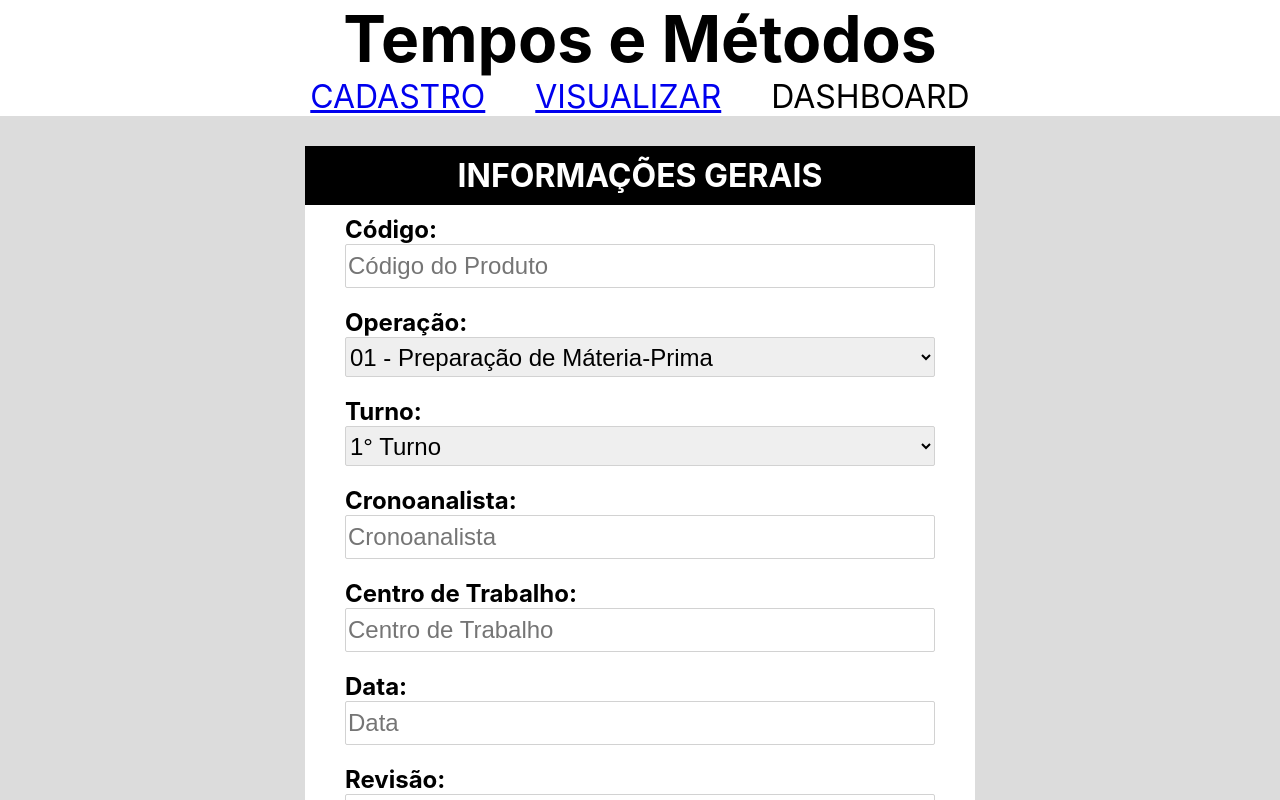
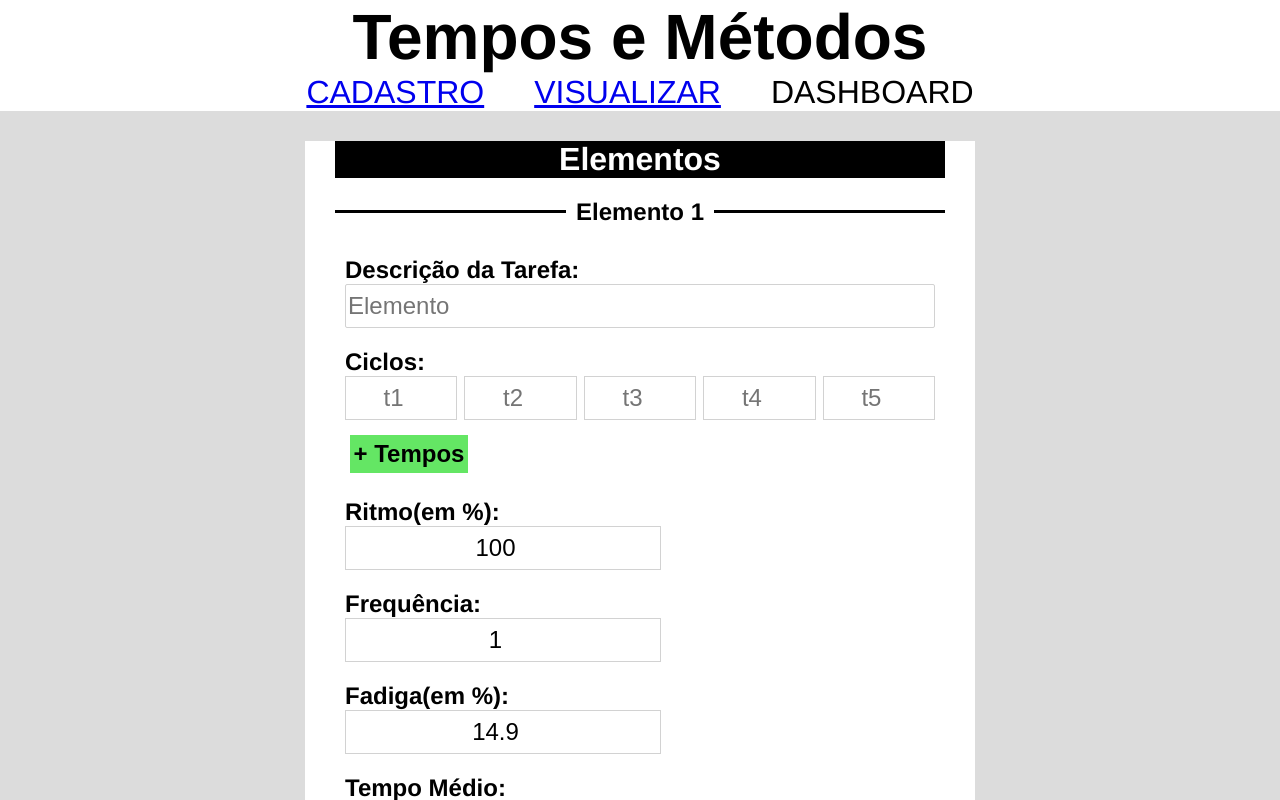
Before and after one commit to leonkito/Crono-App, a React (Create React App) app: page / in a window 1280 px wide. Shown: the top 800 px of the page. Built offline with nearby package versions, Linux system fonts and the light colour scheme.

Commit message:
add more consistent naming

```diff
--- a/src/App.js
+++ /dev/null
@@ -1,14 +0,0 @@
-import React from "react";
-import MainForm from './components/MainForm'
-import Cadastro from './components/cadastro'
-const App = () => {
-
-  return (
-    <div className="main">
-    <MainForm />
-    <Cadastro />
-    </div>
-  );
-}
-
-export default App;
--- /dev/null
+++ b/src/Cadastro.js
@@ -0,0 +1,13 @@
+import React from "react";
+// import Informacoes from './components/Informacoes'
+import Tempos from './components/Tempos'
+const Cadastro = () => {
+  return (
+    <div className="main">
+    {/* <Informacoes /> */}
+    <Tempos />
+    </div>
+  );
+}
+
+export default Cadastro;
--- a/src/RouteSwitch.js
+++ b/src/RouteSwitch.js
@@ -1,8 +1,7 @@
 import { BrowserRouter, Routes, Route } from "react-router-dom";
-import App from "./App";
+import Cadastro from "./Cadastro";
 import Visualizar from './Visualizar'
 import Header from './components/Header'
-// import Profile from "./Profile";
 
 const RouteSwitch = () => {
   return (
@@ -10,7 +9,7 @@ const RouteSwitch = () => {
     <div>
       <Header />
       <Routes>
-        <Route path="/" element={<App />} />
+        <Route path="/" element={<Cadastro/>} />
         <Route path="/visualizar" element={<Visualizar />} />
         {/* <Route path="/profile" element={<Profile />} /> */}
       </Routes>
--- /dev/null
+++ b/src/components/Divider.js
@@ -0,0 +1,16 @@
+import React from "react";
+
+export default function Divider({ children }) {
+        const mystyle = {
+        display:"flex",
+        width:"100%",
+        alignItems: 'center',
+      };
+    return (
+        <div style={mystyle}>
+            <div style={{marginRight:'10px', background:"black",height:'3px',width:"100%"}}></div>
+                <h2 style={{whiteSpace: 'nowrap'}}>{children}</h2>
+            <div style={{marginLeft:'10px',background:"black",height:'3px',width:"100%"}}></div>
+        </div>
+    );
+  }
--- a/src/components/element.js
+++ b/src/components/Elemento.js
@@ -1,12 +1,20 @@
 import React, { useState, useEffect} from "react";
 
-const Element = () => {
-  const[{element, ritmo,frequencia,fadiga}, setState] = useState({element:'',ritmo:100,frequencia:1,fadiga:14.9});
+const Elemento = () => {
+  const[{element, ritmo,frequencia,fadiga}, setState] = useState({
+    element:'',
+    ritmo:100,
+    frequencia:1,
+    fadiga:14.9
+  });
+  const[show,setShow] = useState(true);
   const[time,setTime] = useState([""]);
   const[ciclos,setCiclos] = useState(5);
-  const[tempoControle,setTempoControle] = useState("");
-  const[tempoNormal,setTempoNormal] = useState("");
-  const[tempoBase,setTempoBase] = useState("");
+  const[tempoControle,setTempoControle] = useState(0);
+  const[tempoNormal,setTempoNormal] = useState(0);
+  const[tempoBase,setTempoBase] = useState(0);
+
+
   const handleSubmit = (e) => {
     e.preventDefault();
   }
@@ -24,25 +32,23 @@ const Element = () => {
       const sum = Object.values(time).reduce((accumulator, value) => {
         return accumulator + Number(value);
       }, 0);
-      const media=sum/(Object.values(time).length);
-      setTempoControle(media);
-      const tn = media/(ritmo/100)
-      const tb = (tn/frequencia)*(1+(fadiga/100))
+      const tm = Math.round((sum/(Object.values(time).length)) * 100) / 100;
+      const tn = Math.round((tm/(ritmo/100)) * 100) / 100;
+      const tb = Math.round(((tn/frequencia)*(1+(fadiga/100))) * 100) / 100;
+      setTempoControle(tm);
       setTempoNormal(tn);
       setTempoBase(tb)
-    }, 1500);
+    }, 300);
     return function() {
       clearInterval(id);
     }
   }, [time, fadiga, ritmo, frequencia]);
   // useEffect roda apenas quando o objeto ou variavel muda, conforme [time]
 
-  const handleCiclos = () =>{
-    setCiclos(ciclos+5)
-  }
-
   return (
     <form onSubmit={handleSubmit}>
+      {show ? (
+      <>
       <div className="input-holder">
         <label>
           Descrição da Tarefa:
@@ -60,7 +66,7 @@ const Element = () => {
       <div className="input-time-holder">
         {[...Array(ciclos)].map((e, i) =><input placeholder={`t${i+1}`}name={i} key={i} type="number" value={time[i]} onChange={handleTime} className="input-time-form"></input>)}
       </div>
-      <button className="submit-button" onClick={handleCiclos}>+ Tempos</button>
+      <button className="submit-button" onClick={() =>{setCiclos(ciclos+5)}}>+ Tempos</button>
       </label>
       <div className="input-percentage-holder">
         <label>
@@ -126,9 +132,12 @@ const Element = () => {
           />
         </label>
       </div>
-
-    </form>
+      </>
+      ) : (
+      <button className="submit-button" onClick={()=>{setShow(show === true ? false : true)}}>Novo Elemento</button>
+      )}
+      </form>
   );
 }
 
-export default Element
+export default Elemento
--- a/src/components/GetInfo.js
+++ b/src/components/GetInfo.js
@@ -1,5 +1,5 @@
 import databaseConfig from './databaseConfig';
-import React, {useState, setState} from "react";
+import React, {useState} from "react";
 import {ref,  onValue} from "firebase/database";
 const GetInfo = () =>{
   // const [data,setData] = useState('')
--- a/src/components/MainForm.js
+++ b/src/components/Informacoes.js
@@ -1,8 +1,8 @@
 import React, { useState } from "react";
-import databaseConfig from './databaseConfig';
-import { ref, set } from "firebase/database";
+// import databaseConfig from './databaseConfig';
+// import { ref, set } from "firebase/database";
 
-const MainForm = () => {
+const Informacoes = () => {
   const[{codigo, operacao, revisao, turno, cronoanalista, centroTrabalho, data, observacao}, setState] = useState({
     codigo:'',
     operacao:'01 - Preparação de Máteria-Prima',
@@ -22,12 +22,12 @@ const MainForm = () => {
 
   const handleSubmit = (e) => {
     e.preventDefault();
-    const timeRef = ref(databaseConfig, `tempos/${codigo}/${operacao}/${revisao}`)
-    set(timeRef,{
-      cronoanalista : cronoanalista,
-      data: data,
-      observacao:observacao
-    })
+    // const timeRef = ref(databaseConfig, `tempos/${codigo}/${operacao}/${revisao}`)
+    // set(timeRef,{
+    //   cronoanalista : cronoanalista,
+    //   data: data,
+    //   observacao:observacao
+    // })
     setShow(show === true ? false : true)
     // TODO add on edit mode to change in database only what has been changed in the forms, cause set changes all the reference if nothing else is especified
   }
@@ -37,7 +37,6 @@ const MainForm = () => {
   }
 
   return (
-
     <div className="form-holder">
       <h1 className="title">INFORMAÇÕES GERAIS</h1>
       {show ? (
@@ -152,4 +151,4 @@ const MainForm = () => {
   )
 }
 
-export default MainForm
+export default Informacoes
--- /dev/null
+++ b/src/components/Tempos.js
@@ -0,0 +1,34 @@
+import React,{ useState} from "react";
+import Elemento from './Elemento';
+import Divider from './Divider';
+
+const Tempos = () => {
+  const[show,setShow] = useState([true])
+  const[times,setTimes] = useState(1);
+  const handleClick=()=>{
+    setTimes(times+1)
+    setShow(show => [...show, true])
+    setShow(show[times-1] = false)
+  }
+  const handleChange = ()=>{
+    console.log()
+  }
+
+  return (
+    <div className="form-holder">
+    <h1 className="title">Elementos</h1>
+      {[...Array(times)].map((e, i) =>
+      show ? (
+      <>
+        <Divider>{`Elemento ${i+1}`}</Divider>
+        <Elemento key={i} onChange={handleChange}/>
+      </>
+      ):(
+      <Divider>{`Elemento ${i+1}`}</Divider>
+      ))}
+      <button className="submit-button" onClick={handleClick}>Novo Elemento</button>
+    </div>
+  );
+}
+
+export default Tempos;
--- a/src/components/cadastro.js
+++ /dev/null
@@ -1,25 +0,0 @@
-import React,{ useState, setState} from "react";
-import Element from './element';
-
-const Cadastro = () => {
-  const[times,setTimes] = useState(1);
-  const handleClick=()=>{
-    setTimes(times+1)
-  }
-  const handleChange = ()=>{
-    console.log()
-  }
-  return (
-    <div className="form-holder">
-    <h1 className="title">Elementos</h1>
-      {[...Array(times)].map((e, i) => <>
-        <h2>Elemento {i+1}</h2>
-        <Element key={i} onChange={handleChange}/>
-        </>
-          )}
-      <button className="submit-button" onClick={handleClick}>Novo Elemento</button>
-    </div>
-  );
-}
-
-export default Cadastro;
--- a/src/index.css
+++ b/src/index.css
@@ -1,27 +1,22 @@
 body {
   margin: 0;
-  font-family: -apple-system, BlinkMacSystemFont, 'Segoe UI', 'Roboto', 'Oxygen',
-    'Ubuntu', 'Cantarell', 'Fira Sans', 'Droid Sans', 'Helvetica Neue',
-    sans-serif;
+  font-family:  Helvetica,Verdana, Arial, sans-serif;
   -webkit-font-smoothing: antialiased;
   -moz-osx-font-smoothing: grayscale;
 }
 
-code {
-  font-family: source-code-pro, Menlo, Monaco, Consolas, 'Courier New',
-    monospace;
-}
 .header{
   font-size:2rem;
   display:flex;
   width: 100%;
   justify-content: center;
 }
-h1 {
+h1{
   display: block;
   font-size: 2em;
+  margin-top: 0;
+  margin-bottom: 0;
   font-weight: bold;
-  margin:0px;
 }
 .form-holder{
   display:flex;
@@ -48,7 +43,8 @@ form{
   color:white;
   width:100%;
   text-align: center;
-  padding: 10px 30px;
+  /* padding: 10px 30px; */
+  /* margin: 0px -30px 0px -30px; */
 }
 label{
   font-size:1.5rem;
@@ -87,12 +83,14 @@ label{
   /* padding: 10px; */
 }
 .submit-button{
-  border-radius: 10px;
-  font-size: 2rem;
+  font-size: 1.5rem;
   border: 0px;
-  margin: 10px;
-  padding:10px;
-  width:25%;
+  margin: 5px;
+  color: black;
+  font-weight: bold;
+  background-color: rgb(100, 230, 100);
+  padding: 5px 0px;
+  width:20%;
 }
 .double-button{
   width:50%
@@ -108,3 +106,9 @@ label{
   text-align: center;
   border:1px solid rgb(210,210,210);
 }
+.divider{
+  height:1px;
+  width:100%;
+  background-color:black;
+  margin: 30px;
+}
```
